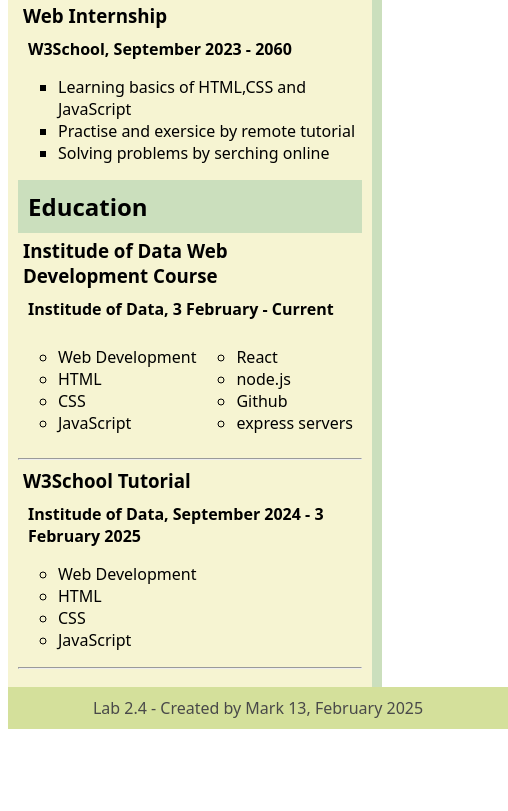
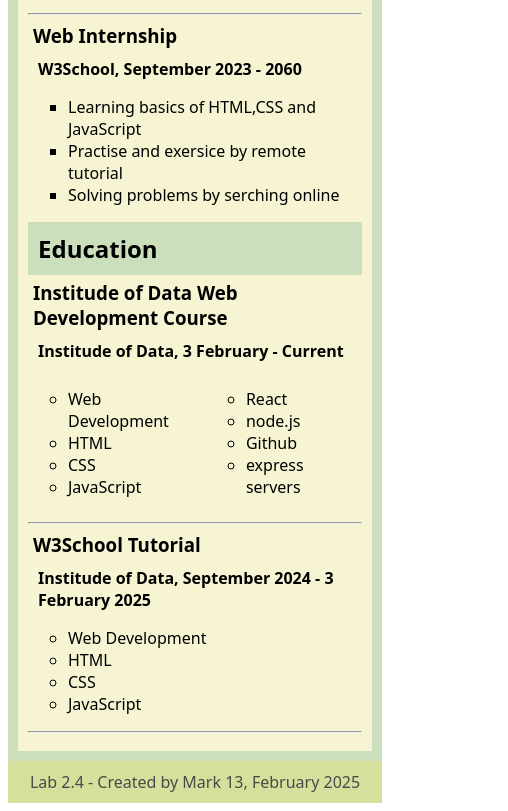
Before and after one commit to MarkYu86/MarkYu86.github.io, a plain HTML site: page lab-4/index.html in a window 390 px wide. Shown: the part 856-1667 px from the top of the page, 508 px wide, since content can reach past the window. Before the commit the page ends 1593 px from the top, so only its background shows below. Drawn offline with Linux system fonts and the light colour scheme.

Commit message:
super responsive!!

```diff
--- a/lab-4/lab-4.css
+++ b/lab-4/lab-4.css
@@ -87,6 +87,9 @@
     }
 }
     @media screen and (max-width:600px){
+#column{
+    width:100%
+}
 
 body{
     min-height: auto;
@@ -107,13 +110,12 @@
     text-align: center;
 }
 aside{
-    border-left: 10px solid #a44a3f;
+    border: 10px solid #a44a3f;
     background-color:#f19c79;
     display: flex;
     flex-direction: column;
     float:left;
     justify-content:flex-start;
-    width:100%;
     text-align: center;
 }
 aside h1, aside h2{
@@ -142,7 +144,7 @@
     background-color:#f6f4d2;
     display:flex;
     flex-direction: column;
-    border-right:10px solid #cbdfbd;
+    border:10px solid #cbdfbd;
     padding:10px;
 }
 main h2{
@@ -167,10 +169,8 @@
     flex:50%;
 }
 footer{
-    min-width:30em;
     padding:10px;
     display:flex;
-    flex-direction: row;
     background-color:#d4e09b;
     justify-content: center;
     color:#494949;
```
